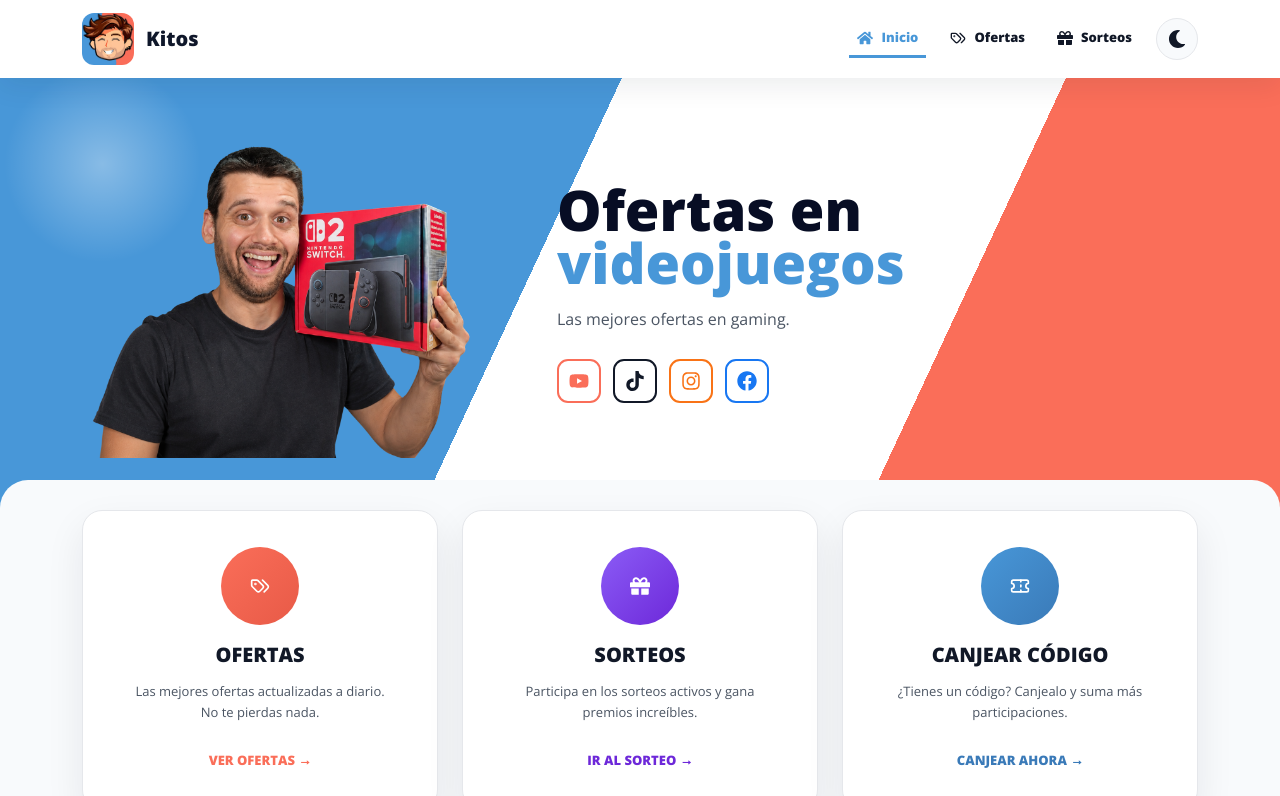
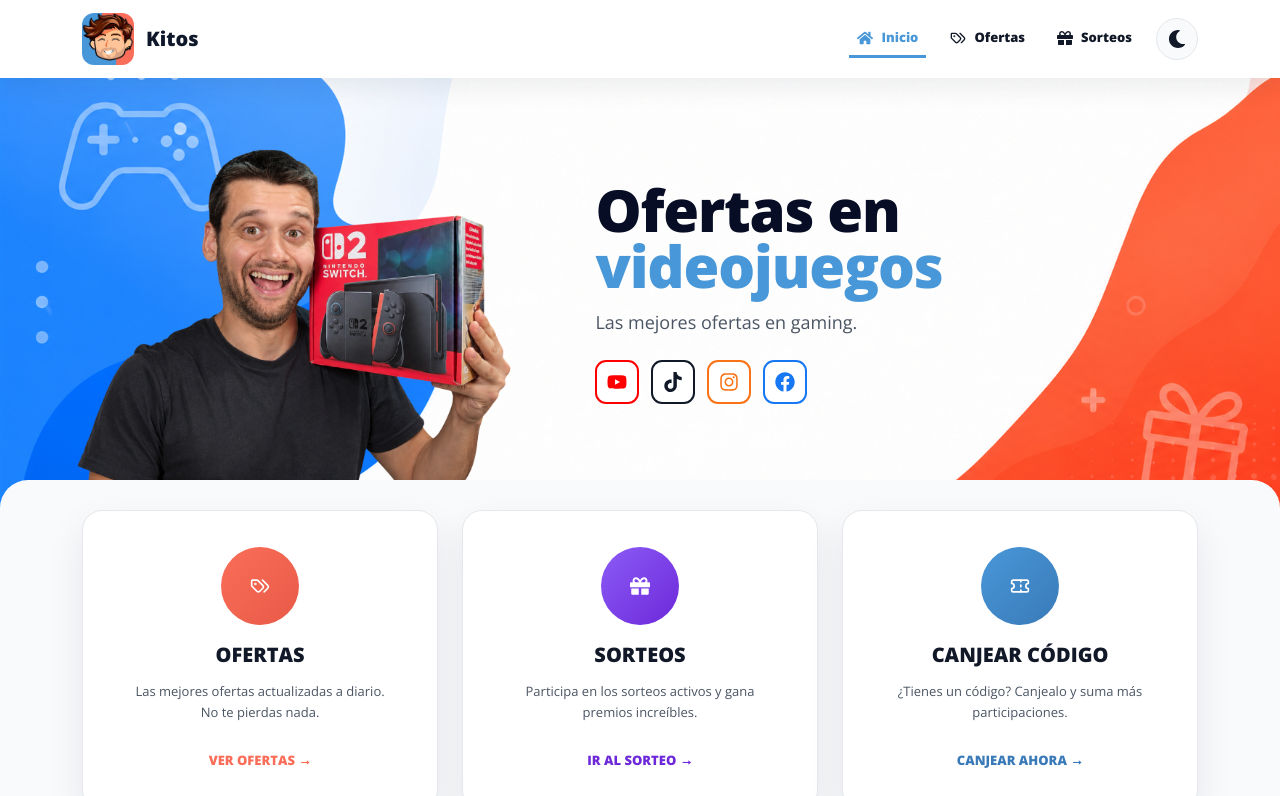
Before and after one commit to pablodjor/kitos-web, a React (Create React App) app: page / in a window 1280 px wide. Shown: the top 796 px of the page. Built offline with nearby package versions, Linux system fonts and the light colour scheme; no server answers.

Commit message:
cambio fondo banner

```diff
--- a/src/components/HomeHero/HomeHero.jsx
+++ b/src/components/HomeHero/HomeHero.jsx
@@ -13,7 +13,7 @@ export default function HomeHero() {
   return (
     <section className={styles.hero}>
       <div className="container">
-        <div className={`row align-items-center ${styles.heroRow}`}>
+        <div className={`row ${styles.heroRow}`}>
           <div className={`col-12 col-lg-5 p-0 ${styles.heroImageCol}`}>
             <div className={styles.heroPerson}>
               <img
@@ -24,7 +24,7 @@ export default function HomeHero() {
             </div>
           </div>
 
-          <div className="col-12 col-lg-7">
+          <div className={`col-12 col-lg-7 ${styles.heroContentCol}`}>
             <div className={styles.content}>
               <h1>
                 Ofertas en <span>videojuegos</span>
--- a/src/components/HomeHero/HomeHero.module.scss
+++ b/src/components/HomeHero/HomeHero.module.scss
@@ -1,41 +1,64 @@
+$hero-height: 430px;
+
 .hero {
-  min-height: 430px;
+  position: relative;
+  min-height: $hero-height;
   overflow: hidden;
-  background:
-    radial-gradient(circle at 8% 20%, rgba(255, 255, 255, 0.35), transparent 8%),
-    linear-gradient(
-      115deg,
-      var(--color-primary) 0%,
-      var(--color-primary) 42%,
-      var(--color-white) 42%,
-      var(--color-white) 72%,
-      var(--color-secondary) 72%
-    );
+  background-color: var(--color-white);
+  background-image: url("./image/fondoBanner.png");
+  background-size: cover;
+  background-position: center;
+  background-repeat: no-repeat;
 }
 
 .heroRow {
-  min-height: 430px;
+  min-height: $hero-height;
+  align-items: flex-end;
 }
 
 .heroImageCol {
-  display: block;
+  display: flex;
+  align-items: flex-end;
+  justify-content: flex-start;
+  position: relative;
+  z-index: 1;
 }
 
 .heroPerson {
   display: flex;
-  justify-content: center;
   align-items: flex-end;
+  justify-content: flex-start;
+  width: 100%;
+  line-height: 0;
+}
+
+.heroImage {
+  display: block;
+  width: auto;
+  max-width: 115%;
+  height: auto;
+  max-height: $hero-height;
+  object-fit: contain;
+  object-position: left bottom;
+  margin-left: -4%;
+  pointer-events: none;
+  user-select: none;
+}
+
+.heroContentCol {
+  align-self: center;
 }
 
 .content {
-  padding: 56px 0;
+  padding: 32px 0 32px clamp(12px, 3vw, 40px);
 
   h1 {
-    margin: 0 0 18px;
+    margin: 0 0 16px;
     color: var(--color-text-heading);
-    font-size: clamp(32px, 4.5vw, 56px);
+    font-size: clamp(36px, 4.8vw, 58px);
     line-height: 0.95;
     font-weight: var(--font-weight-black);
+    letter-spacing: -0.02em;
 
     span {
       display: block;
@@ -44,10 +67,11 @@
   }
 
   p {
-    margin: 0 0 28px;
+    margin: 0 0 24px;
     color: var(--color-text-soft);
-    font-size: var(--font-size-xl);
+    font-size: clamp(15px, 1.6vw, 18px);
     line-height: 1.5;
+    max-width: 420px;
   }
 }
 
@@ -67,6 +91,15 @@
     color: var(--color-secondary);
     font-size: 20px;
     text-decoration: none;
+    transition: transform 0.15s ease;
+
+    &:hover {
+      transform: translateY(-2px);
+    }
+
+    &:nth-child(1) {
+      color: #ff0000;
+    }
 
     &:nth-child(2) {
       color: var(--color-text);
@@ -82,24 +115,31 @@
   }
 }
 
+@media (max-width: 1199px) {
+  .heroImage {
+    max-width: 125%;
+    margin-left: -8%;
+  }
+}
+
 @media (max-width: 991px) {
   .hero {
     min-height: auto;
-    background: linear-gradient(
-      135deg,
-      rgba(72, 151, 216, 0.2) 0%,
-      var(--color-white) 55%,
-      rgba(250, 110, 89, 0.15) 100%
-    );
+    background-size: cover;
+    background-position: center top;
   }
 
   .heroRow {
     min-height: auto;
-    align-items: flex-start !important;
+    align-items: flex-start;
   }
 
   .heroImageCol {
     display: none;
+  }
+
+  .heroContentCol {
+    align-self: auto;
   }
 
   .content {
@@ -114,8 +154,9 @@
 
     p {
       font-size: var(--font-size-md);
-      margin-bottom: 18px;
+      margin: 0 auto 18px;
       line-height: 1.45;
+      max-width: none;
     }
   }
 
--- a/src/pages/CodePage/CodePage.jsx
+++ b/src/pages/CodePage/CodePage.jsx
@@ -57,7 +57,7 @@ export default function CodePage() {
     <div className={styles.page}>
       <section className={styles.card}>
         <div className={styles.header}>
-          <span className={styles.badge}>Código Sorteo</span>
+          <span className={styles.badge}>Códigos secretos</span>
 
           <h1>Gana participaciones</h1>
 
@@ -81,7 +81,7 @@ export default function CodePage() {
           </label>
 
           <label className="form-field">
-            <span>Código sorteo</span>
+            <span>Código secreto</span>
 
             <input
               type="text"
@@ -98,7 +98,7 @@ export default function CodePage() {
             type="submit"
             disabled={loading}
           >
-            {loading ? "Validando..." : "Cargar código"}
+            {loading ? "Validando..." : "Validar código"}
           </button>
         </form>
 
```
Also changed, not shown: src/components/HomeHero/image/fondoBanner.png (added).
